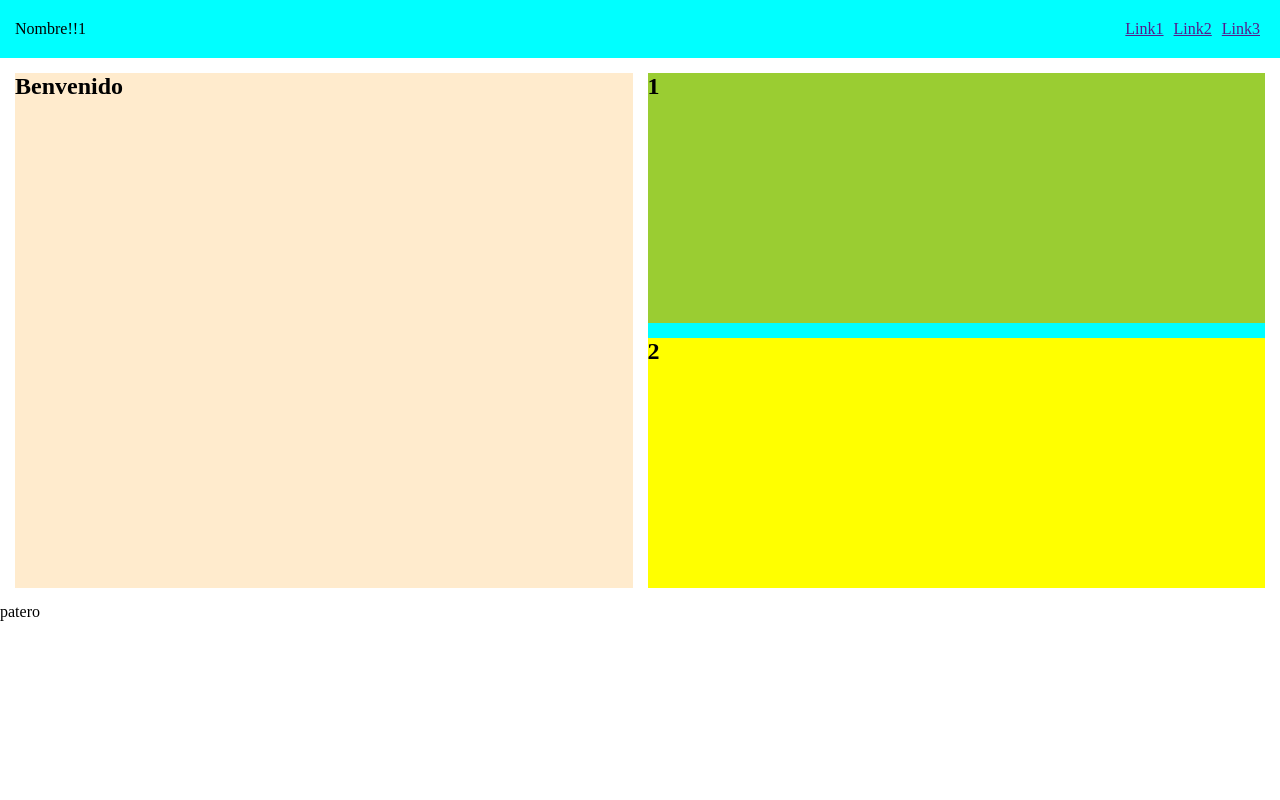
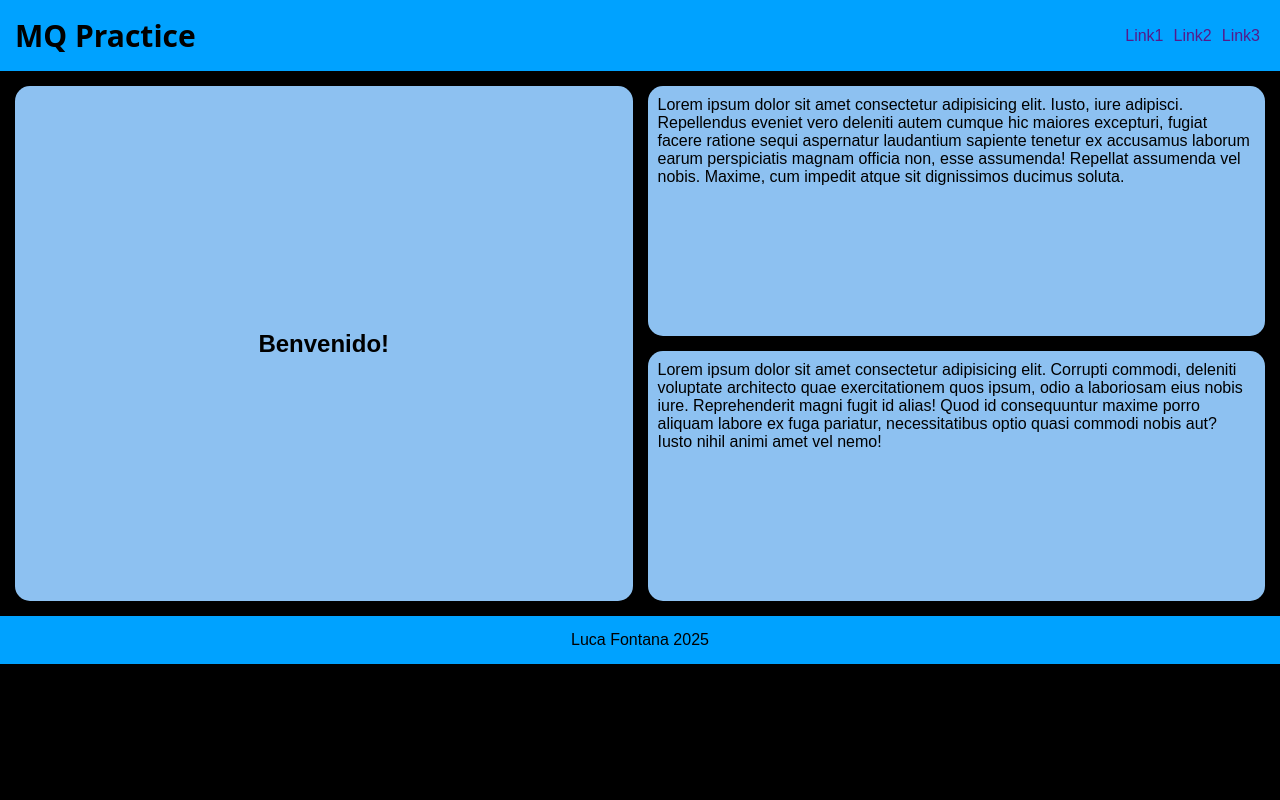
Before and after one commit to Lucfontana/Actividades-Full-Stack-, a PHP site: page / in a window 1280 px wide. Run offline with PHP 8.4, Linux system fonts and the light colour scheme.

Commit message:
estilo añadido

```diff
--- a/mqPractica/index.html
+++ b/mqPractica/index.html
@@ -8,7 +8,7 @@
 </head>
 <body>
     <header>
-        <div>Nombre!!1</div>
+        <div class="title">MQ Practice</div>
         <nav>
             <ul>
                 <li><a href="">Link1</a></li>
@@ -19,22 +19,22 @@
     </header>
     <main class="grid">
         <section class="bienvenido">
-            <h1>Benvenido</h1>
+            <h1>Benvenido!</h1>
         </section>
 
         <div class="flex">
 
             <section class="uno">
-                <h1>1</h1>
+                <p>Lorem ipsum dolor sit amet consectetur adipisicing elit. Iusto, iure adipisci. Repellendus eveniet vero deleniti autem cumque hic maiores excepturi, fugiat facere ratione sequi aspernatur laudantium sapiente tenetur ex accusamus laborum earum perspiciatis magnam officia non, esse assumenda! Repellat assumenda vel nobis. Maxime, cum impedit atque sit dignissimos ducimus soluta.</p>
             </section>
 
             <section class="dos">
-                <h1>2</h1>
+                <p>Lorem ipsum dolor sit amet consectetur adipisicing elit. Corrupti commodi, deleniti voluptate architecto quae exercitationem quos ipsum, odio a laboriosam eius nobis iure. Reprehenderit magni fugit id alias! Quod id consequuntur maxime porro aliquam labore ex fuga pariatur, necessitatibus optio quasi commodi nobis aut? Iusto nihil animi amet vel nemo!</p>
             </section>
         </div>
     </main>
     <footer>
-        <p>patero</p>
+        <p>Luca Fontana 2025 </p>
     </footer>
 </body>
 </html>
--- a/mqPractica/style.css
+++ b/mqPractica/style.css
@@ -1,7 +1,22 @@
+@import url('https://fonts.googleapis.com/css2?family=Manrope:wght@200..800&family=Noto+Sans:ital,wght@0,100..900;1,100..900&display=swap');
+
+:root {
+    ---hdrFtrClr: rgb(0, 162, 255);
+    ---fuenteImportada: system-ui, -apple-system, BlinkMacSystemFont, 'Segoe UI', Roboto, Oxygen, Ubuntu, Cantarell, 'Open Sans', 'Helvetica Neue', sans-serif;
+    ---clrDivs: rgb(141, 193, 241);
+    ---brdrRadio: 15px;
+}
+
 *{
     margin: 0;
     box-sizing: border-box;
     padding: 0;
+    font-family: Arial, Helvetica, sans-serif;
+}
+
+body {
+    background-color: black;
+    min-height: 100vh;
 }
 
 header{
@@ -9,17 +24,21 @@ header{
     justify-content: space-between;
     align-items: center;
     padding: 15px;
-    background-color: aqua;
+    background-color: var(---hdrFtrClr);
 }
 
-
+.title {
+    font-family: var(---fuenteImportada);
+    font-size: 30px;
+    font-weight: bold;
+}
 
 nav ul{
     list-style-type: none;
     display: flex;
 }
 
-ul li {
+ul li a{
     margin: 5px;
     text-decoration: none;
 }
@@ -37,34 +56,56 @@ ul li {
 
 .bienvenido{
     grid-area: aside;
-    background-color: blanchedalmond;
+    background-color: var(---clrDivs);
+    border-radius: var(---brdrRadio);
+    padding: 15px;
+    display: flex;
+    justify-content: center;
+    align-items: center;
 }
 
 .flex {
     display: flex;
     flex-direction: column;
     grid-area: flex;
-    background-color: aqua;
+
 }
 
 .uno{
-    background-color: yellowgreen;
+    background-color: var(---clrDivs);
     margin: 0 0 15px 0;
     height: 49%;
+    padding: 10px;
+    border-radius: var(---brdrRadio);
 }
 
 .dos{
-    background-color: yellow;
+    background-color: var(---clrDivs);
     height: 49%;
+    padding: 10px;
+    border-radius: var(---brdrRadio);
+}
+
+footer {
+    display: flex;
+    background-color: var(---hdrFtrClr);
+    padding: 15px;
+    justify-content: center;
 }
 
 @media (width > 480px) and (width < 768px) {
+ header {
+    flex-direction: column;
+ }
+
  .grid {
     display: flex;
     flex-direction: column;
  }
 
-
+.uno {
+    margin: 0 15px 0 0;
+}
 
  .flex {
     height: auto;
@@ -74,6 +115,12 @@ ul li {
 }
 
 @media (width < 480px){
+    header {
+        flex-direction: column;
+     }
+     nav ul {
+        flex-direction: column;
+     }
     .grid {
         display: flex;
         flex-direction: column;
--- a/portalNoticias/style.css
+++ b/portalNoticias/style.css
@@ -229,6 +229,10 @@ haciendo que queden fuera del recuadro grid */
     font-size: 12px;
 }
 
+
+/* estilo el cuál es aplicado si el ancho de la página es menor a 400 pixeles,
+el mismo hace que todas las noticias del portal de noticias se pongan como columna,
+y edita la navbar minimamente para evitar el double scroll.  */
 @media (width < 700px) {
     .gridContainer {
         display: flex;
```
